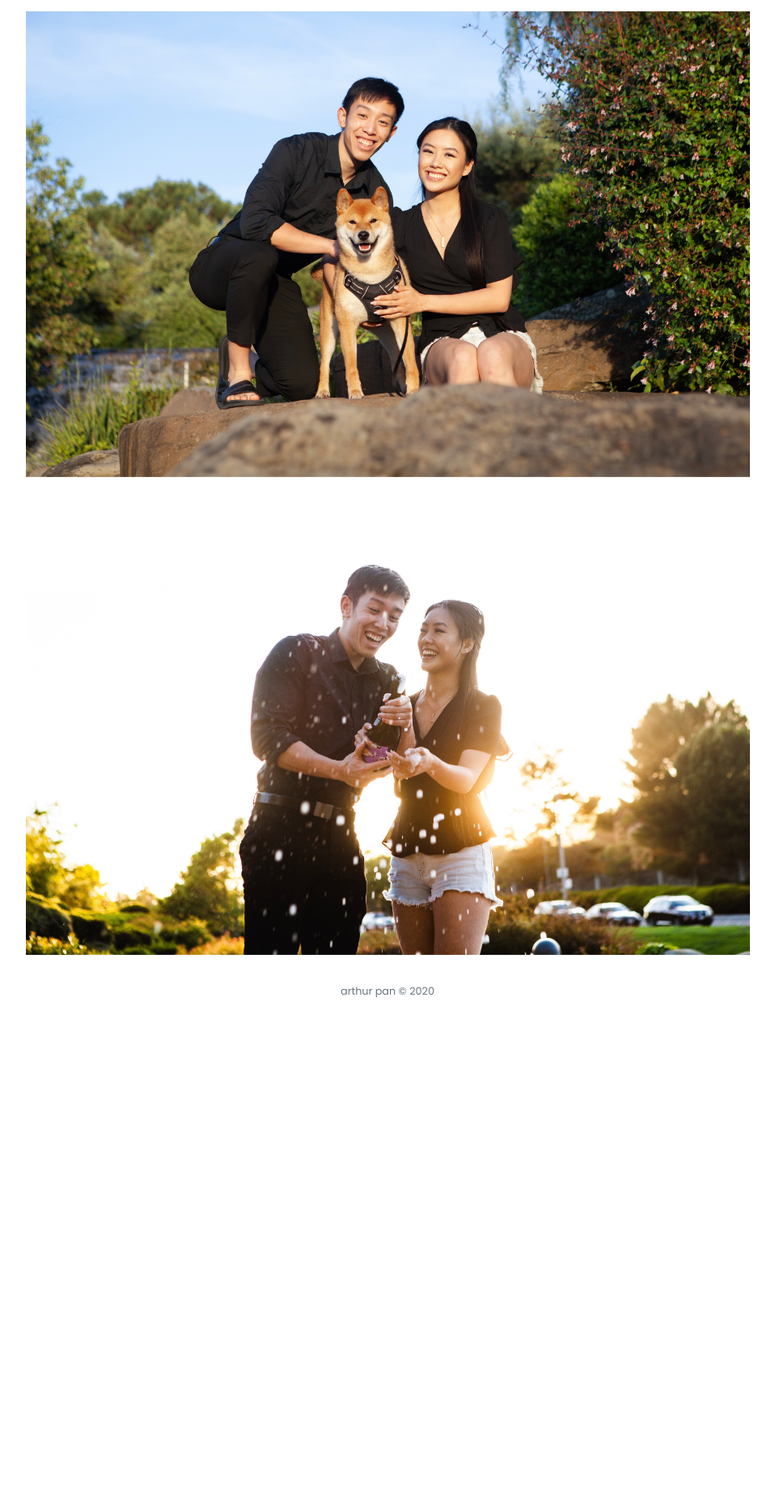
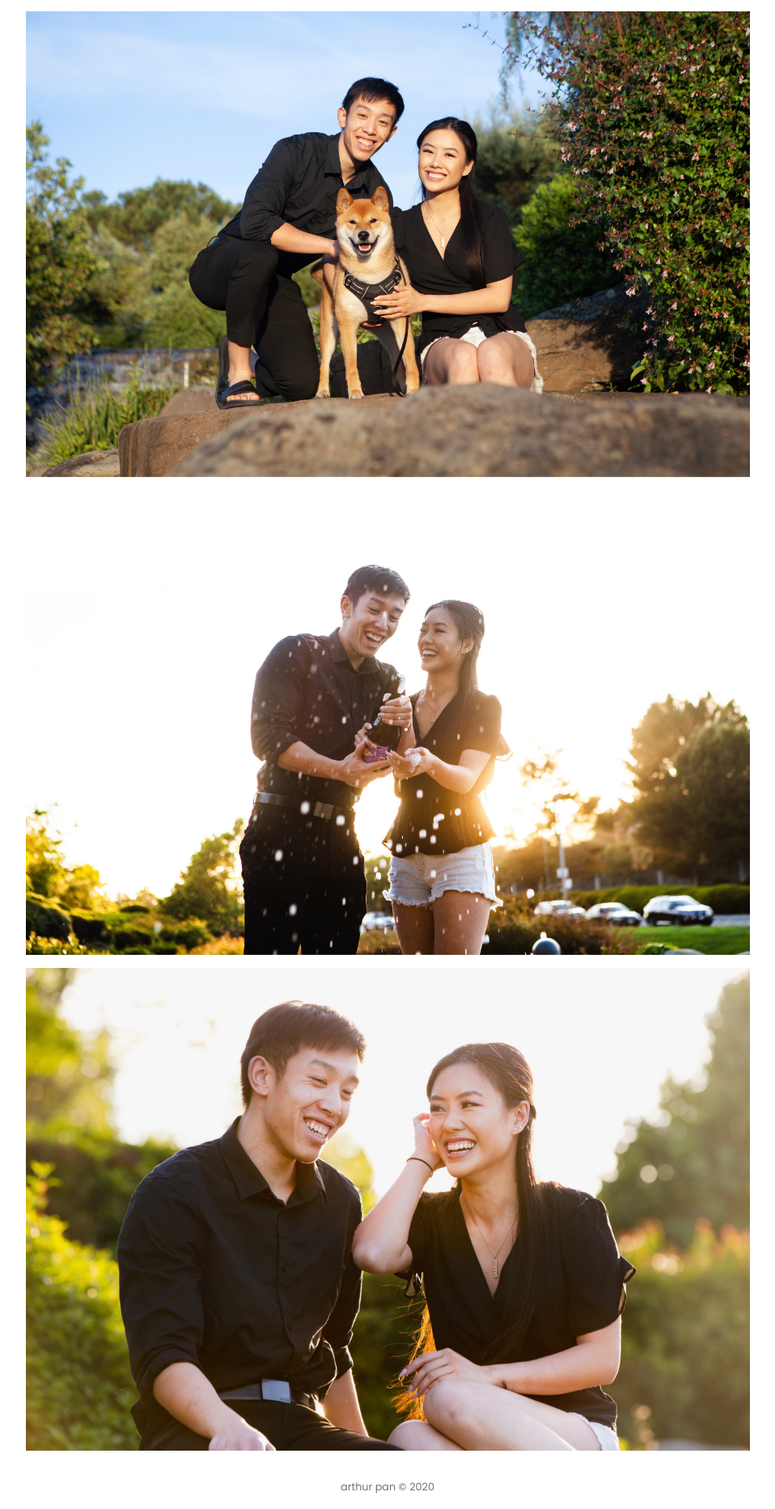
Before and after one commit to arthurpan24/arthurpan24.github.io, a Jekyll site: the page built from _photography/dennis_angel_photoshoot.md, in a window 1280 px wide. Shown: the part 2216-4079 px from the top of the page at 81% size, without its empty margins (161-1119 px from the left). Built offline with Jekyll 4.4.1, drawn with Linux system fonts in a browser that asks for light colours; nearby versions of some CDN libraries; before the commit the page ends 3467 px from its top, so only the background shows below that.

Commit message:
added one more photo

```diff
--- a/_photography/dennis_angel_photoshoot.md
+++ b/_photography/dennis_angel_photoshoot.md
@@ -21,3 +21,4 @@ layout: page
 ![alt text](/images/dennis-angel/shot_3.jpg "shot 3")
 ![alt text](/images/dennis-angel/shot_4.jpg "shot 4")
 ![alt text](/images/dennis-angel/shot_5.jpg "shot 5")
+![alt text](/images/dennis-angel/shot_6.jpg "shot 6")
```
Also changed, not shown: images/dennis-angel/shot_6.jpg (added).
